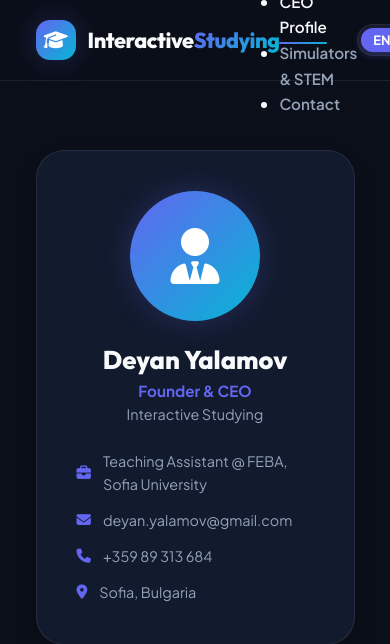
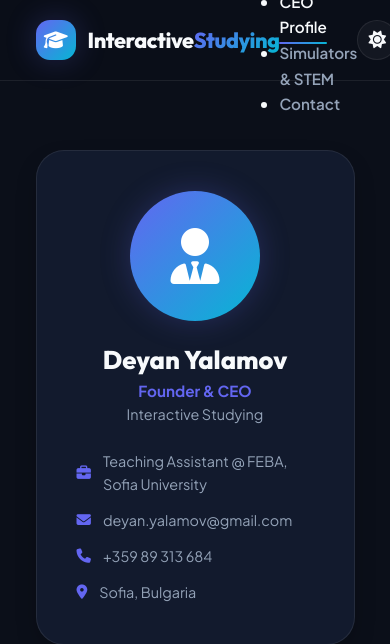
Before and after one commit to CraftyDGE/InteractiveStudyingCVSite, a PHP site: page /ceo.html in a window 390 px wide. Shown: the top 644 px of the page. Run offline with PHP 8.4, Linux system fonts and the light colour scheme.

Commit message:
Hide header language switcher on <=992px resolutions so it only appears inside stack menu

```diff
--- a/style.css
+++ b/style.css
@@ -911,6 +911,9 @@ button {
   .desktop-nav {
     display: none;
   }
+  .header-actions .lang-switch {
+    display: none;
+  }
   .hamburger-btn {
     display: flex;
   }
```
